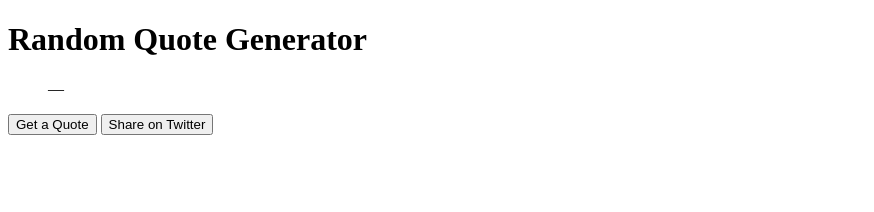
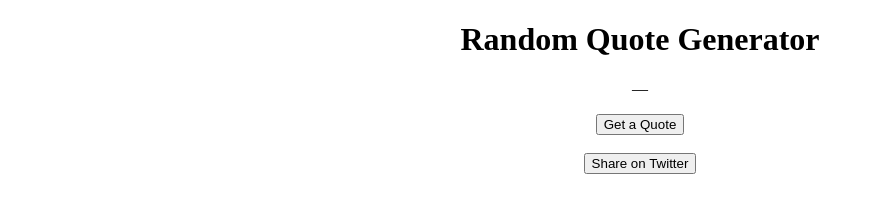
Before and after one commit to RStrydom/Random-Quote-Generator---FCC, a plain HTML site: page index.html in a window 1280 px wide. Shown: the whole page, without its empty margins (0-874 px from the left). Drawn offline with nearby package versions, Linux system fonts and the light colour scheme.

Commit message:
Port adjustments made for codepen

```diff
--- a/css/styles.css
+++ b/css/styles.css
@@ -0,0 +1,3 @@
+body {
+  text-align: center;
+}
```
Also changed, not shown: index.html (+1 -0 lines).
